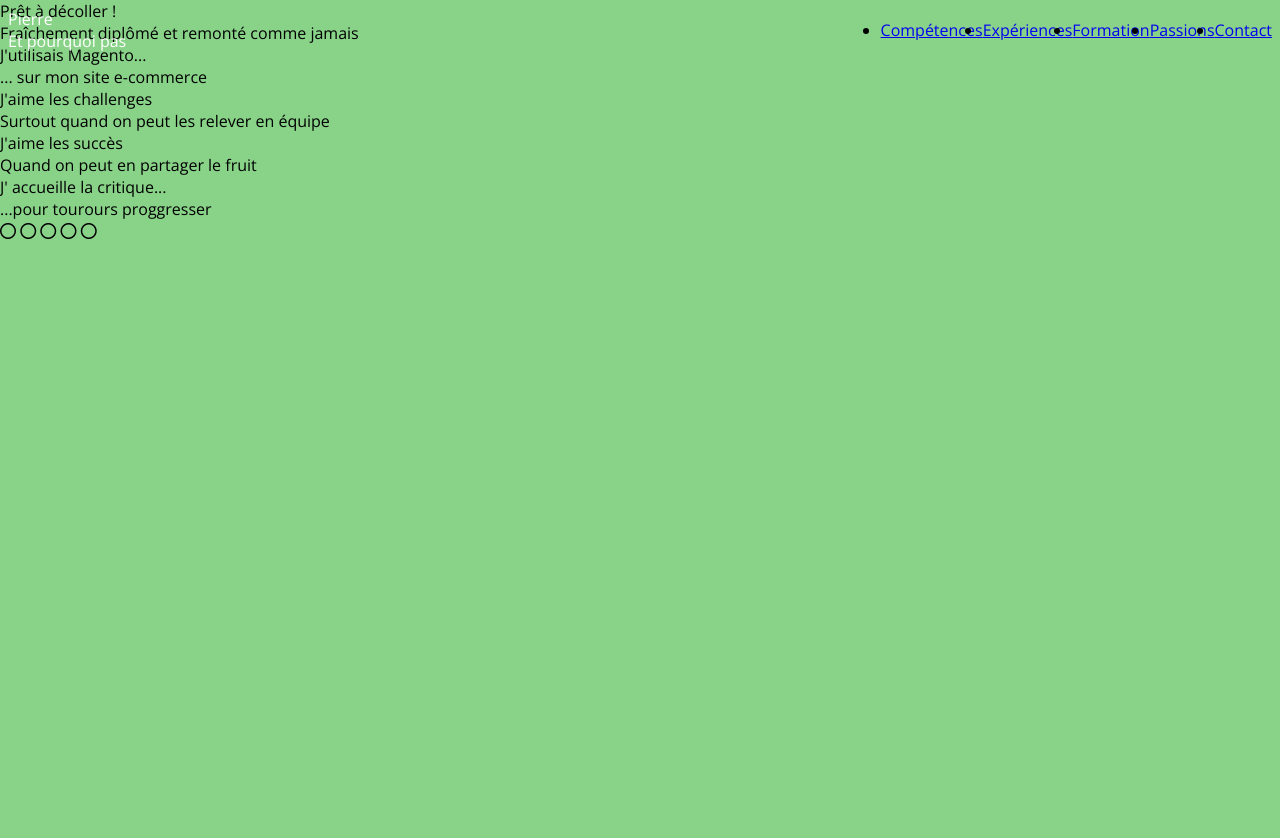
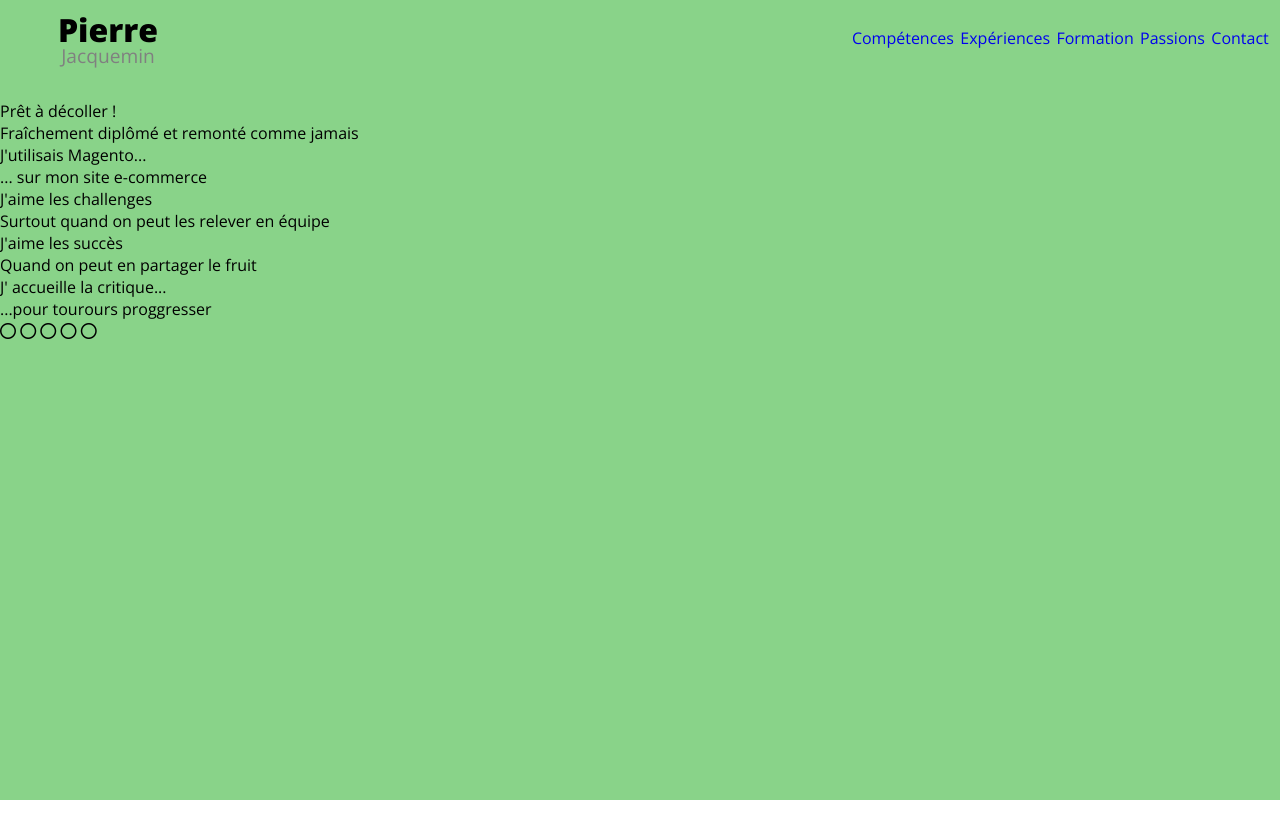
Before and after one commit to PierreJacq/portfolio-agency, a website: page index.html in a window 1280 px wide. Shown: the top 838 px of the page. Drawn offline with nearby package versions, Linux system fonts and the light colour scheme.

Commit message:
travail navbar - mieux

```diff
--- a/index.html
+++ b/index.html
@@ -11,23 +11,24 @@
     <link rel="preconnect" href="https://fonts.gstatic.com" crossorigin>
     <link href="https://fonts.googleapis.com/css2?family=Open+Sans:wght@300;400;700;800&display=swap" rel="stylesheet">
     <script src="https://kit.fontawesome.com/cd71491467.js" crossorigin="anonymous"></script>
-    <script src="./index.js"></script>
+    <script src="./index.js" defer></script>
     <title>Pierre Jacquemin - Un développeur qui a visité votre site </title>
 </head>
 <body>
     <!--header------------------------>
-    <header class="nav-fixed">
+    <header id="nav-on-top">
         <div id="logo">
             <p id="logo--title">Pierre</p>
-            <p id="logo--sub-title">Et pourquoi pas</p>
+            <p id="logo--sub-title">Jacquemin</p>
         </div>
+
         <nav>
             <ul id="menu">
-                <li><a href="#">Compétences</a></li>
-                <li><a href="#">Expériences</a></li>
-                <li><a href="#">Formation</a></li>
-                <li><a href="#">Passions</a></li>
-                <li><a href="#">Contact</a></li>
+                <a href="#">Compétences</a>
+                <a href="#">Expériences</a>
+                <a href="#">Formation</a>
+                <a href="#">Passions</a>
+                <a href="#">Contact</a>
             </ul>
         </nav>
     </header>
--- a/index.js
+++ b/index.js
@@ -1,10 +1,10 @@
 // Gestion de la nav-bar
 
-const navbar = document.querySelector('.nav-fixed');
+const navbar = document.querySelector('#nav-on-top');
 window.onscroll = () => {
-    if (window.scrollY > 300) {
-        navbar.classList.add('nav-active');
+    if (window.scrollY > 50) {
+        navbar.classList.add('nav-scrolled');
     } else {
-        navbar.classList.remove('nav-active');
+        navbar.classList.remove('nav-scrolled');
     }
 };
--- a/sass/layout/_header.scss
+++ b/sass/layout/_header.scss
@@ -7,26 +7,57 @@ header{
     z-index: 20;
     width: 100%;
     padding: 0.5rem;
-    transition: 0.3s ease-in-out;
 
-    #logo {
-        color: white;
+    #logo{
+        display: flex;
+        flex-direction: column;
+        align-items: center;
+        width: 200px;
+        &:hover #logo--title{
+            transition: .5s;
+            color: $color-black-secondary;
+        }
+        &:hover #logo--sub-title{
+            transition: .5s;
+            color:  $color-black-main;
+        }
+        &--title{
+            font-size: 2rem;
+            height: 2.1rem;
+            font-weight: 800;
+            color: $color-black-main;
+
+        }
+        &--sub-title{
+            font-size: 1.2rem;
+            color: $color-black-secondary;
+        }
     }
 
     #menu {
         display: flex;
+        a {
+            text-decoration: none;
+            padding: 0 0.2rem 0 0.2rem;
+        }
     }
 }
 
-.nav-active{
+.nav-scrolled{
     background-color: white;
+    padding: 0.3rem 0.5rem 0.3rem 0.5rem;
 }
 
+
+
+// pour travailler sur le header
+
 main{
+    padding-top : 100px;
     background-color: rgb(137, 211, 137);
-    height: 2000px;
+    height: 100vh;
 }
 
-/* .slider--slide{
-    height : 200px;
-} */
+footer{
+    height: 500px;
+}
--- a/sass/utils/_variables.scss
+++ b/sass/utils/_variables.scss
@@ -0,0 +1,2 @@
+$color-black-main: #000000;
+$color-black-secondary: lighten($color-black-main, 50%);
```
Also changed, not shown: public/css/styles.css, 1 other file.
